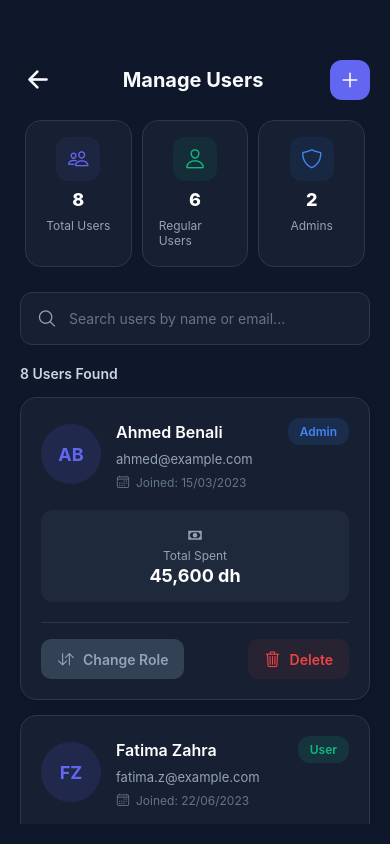
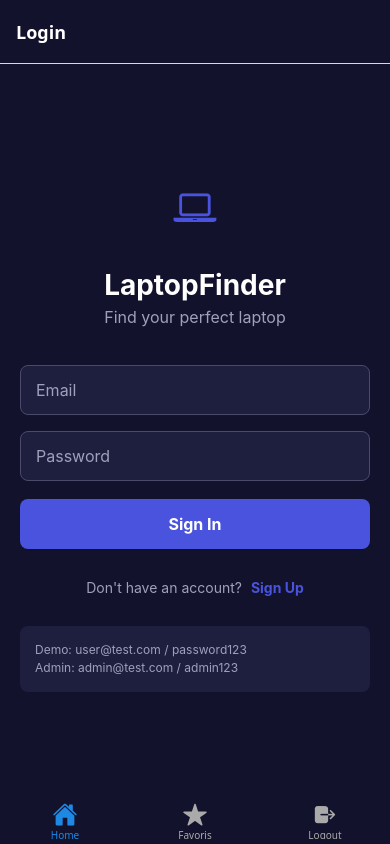
Before and after one commit to riyadh03/Lapmatch, a React Native app in the folder lapmatch-mobile/: screen / in a window 390 px wide. Built offline with nearby package versions, Linux system fonts and the light colour scheme.

Commit message:
admin pages added yarbi salama

```diff
--- a/lapmatch-mobile/src/navigation/AppNavigator.js
+++ b/lapmatch-mobile/src/navigation/AppNavigator.js
@@ -1,24 +1,10 @@
-// import { NavigationContainer } from '@react-navigation/native';
-// import MainTabs from './MainTabs';
-
-// export default function AppNavigator() {
-//   return (
-//     <NavigationContainer>
-//       <MainTabs />
-//     </NavigationContainer>
-//   );
-// }
-
 import { NavigationContainer } from '@react-navigation/native';
 import MainTabs from './MainTabs';
-import AdminDashboard from '../screens/admin/AdminDashboard';
-import ManageLaptops from '../screens/admin/ManageLaptops';
-import ManageUsers from '../screens/admin/ManageUsers';
-
 
 export default function AppNavigator() {
   return (
-    <ManageUsers/>
-    // </AdminDashboard>
+    <NavigationContainer>
+      <MainTabs />
+    </NavigationContainer>
   );
 }
```
